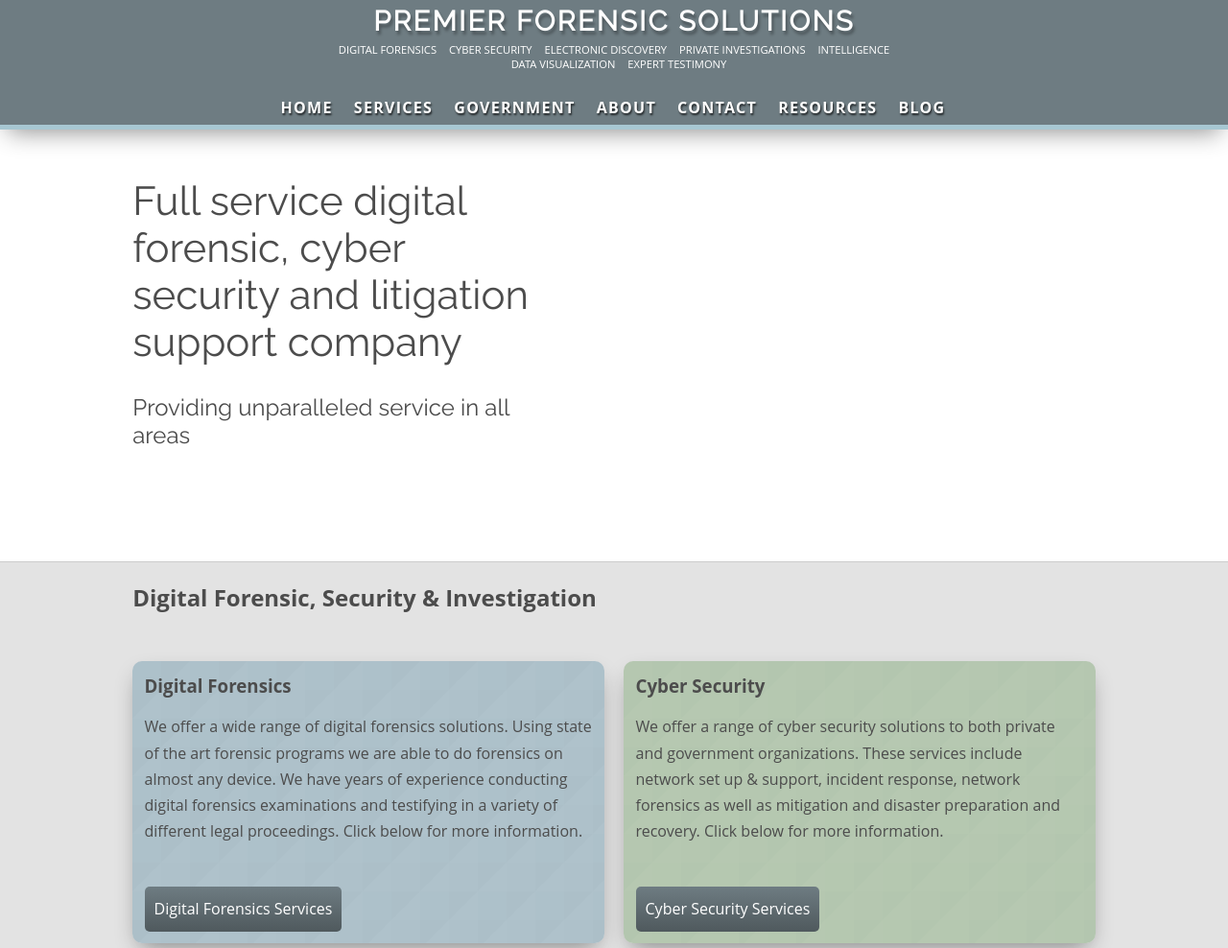
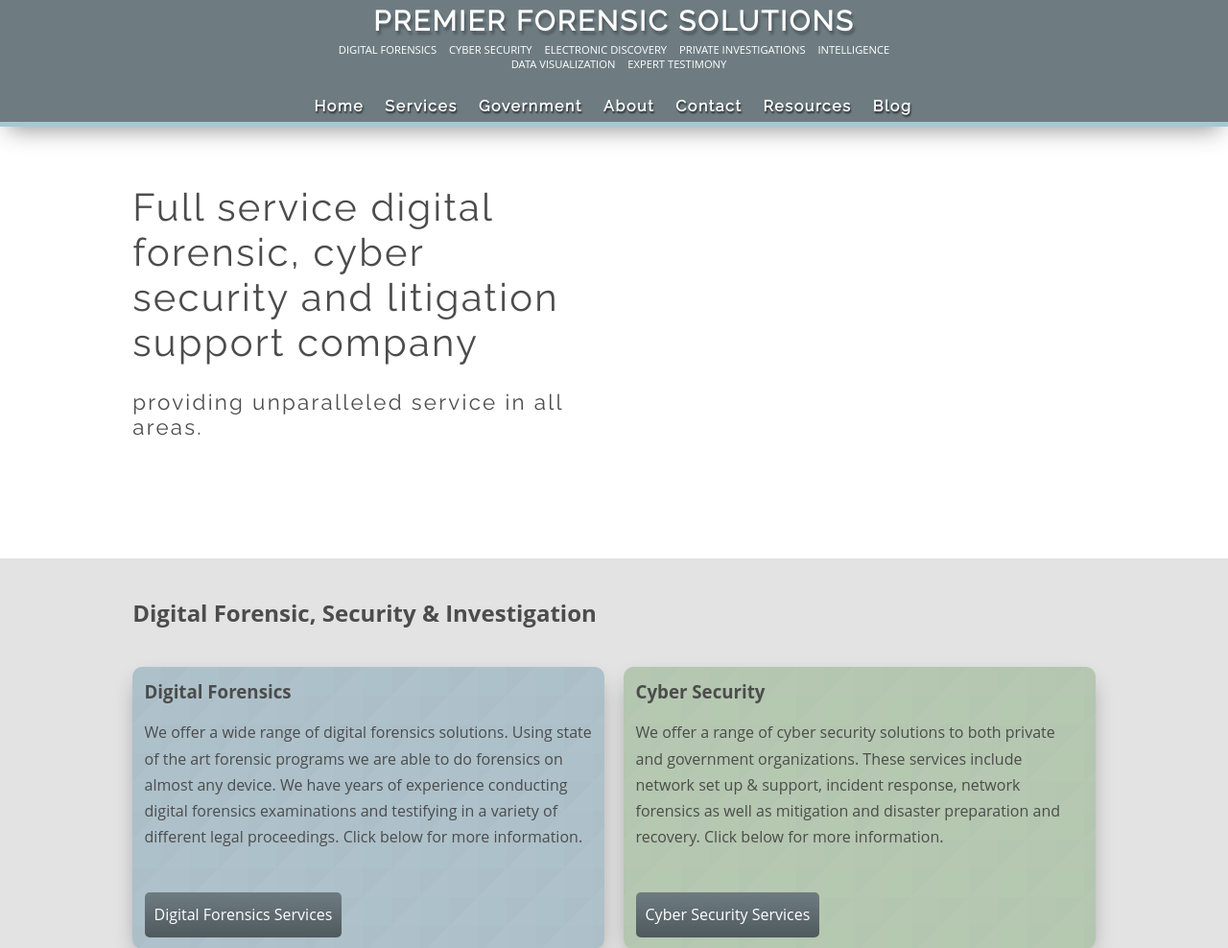
Before and after one commit to cmthoman/PFConcept, a Rails app: page / in a window 1280 px wide. Shown: the top 988 px of the page at 96% size. Run offline with Rails 7, Linux system fonts and the light colour scheme; style sheets or scripts are compiled from the project's sources; some libraries are stand-ins or nearby versions.

Commit message:
Change sizing, spacing and font

```diff
--- a/app/assets/stylesheets/layout.css.scss
+++ b/app/assets/stylesheets/layout.css.scss
@@ -15,6 +15,8 @@ img {
 }
 
 #content {
+	clear: both;
+	overflow: visible;
 	max-width: 1024px;
 	margin: 0 auto;
 	padding: 0 5%;
@@ -138,12 +140,13 @@ nav ul{
 
 nav ul li {
 	display: inline-block;
-	text-transform: uppercase;
+	text-transform: capitalize;
 	font-weight: bold;
 	margin: 0 2px;
 	padding: 7px 7px;
 	text-shadow: 1px 2px 2px rgba(0,0,0,0.7);
-	letter-spacing: 0.08em;
+	letter-spacing: 0.1em;
+	font-family: 'Raleway', sans-serif;
 }
 
 nav ul li:first-child{
@@ -185,44 +188,37 @@ footer img:first-child {
 PAGE: HOME
 ***************************************************************/
 #content h2 {
-	margin: 20px 0 50px 1%;
+	margin: 40px 0 40px 1%;
+}
+
+#landing_wrapper {
+	width: 100%;
+	min-height: 450px;
+	background-color: #FFF;
+	clear: both;
+	overflow: visible;
 }
 
 #landing {
+	max-width: 1024px;
+	margin: 30px auto 0;
+	padding: 0 5%;
 	clear: both;
-	height: 450px;
-	width: 100%;
-	background: #FFF;
 	overflow: visible;
-	border-bottom: 1px solid rgba(0, 0, 0, .2);
 }
 
-#landing #landing_wrapper {
-	max-width: 1024px;
-	margin: 0 auto;
+#landing p {
+	float: left;
+	width: 45%;
+	margin: 60px 1%;
+	font-size: 1.4rem;
+	font-family: "Raleway";
+	letter-spacing: .1em;
 }
 
-#landing #slogan p {
-	float: left;
-	margin: 50px 1%;
-	width: 41%;
-	font-family: 'Raleway', sans-serif;
-	font-size: 1.5em;
+#landing p span {
+	font-size: 2.5rem;
 }
-
-#landing #slogan #headline {
-	font-family: 'Raleway', sans-serif;
-	font-size: 1.75em;
-}
-
-/*#landing #banner {
-	float: right;
-	width: 55%;
-	margin: 50px 1%;
-	height: 270px;
-	background: black;
-	border-radius: 10px;
-}*/
 
 /***************************************************************
 COLORS
--- a/app/views/layouts/application.html.erb
+++ b/app/views/layouts/application.html.erb
@@ -32,18 +32,16 @@
 			</ul>
 		</nav>
 	</header>
-	<div id="landing">
-		<div id="landing_wrapper">
-			<div id="slogan">
-				<p>
-					<span id="headline">Full service digital forensic,
-					cyber security and litigation support company</span> <br/><br/>
-					Providing	unparalleled service in all areas
-				</p>
-			</div>
-			<div id="banner"></div>
+	<section id="landing_wrapper">
+		<div id="landing">
+			<p>
+				<span>
+					Full service digital forensic, cyber security and litigation support company
+				</span><br/><br/>
+				providing unparalleled service in all areas.
+			</p>
 		</div>
-	</div>
+	</section>
 	<section id="content">
 		<%= yield %>
 	</section>
```
